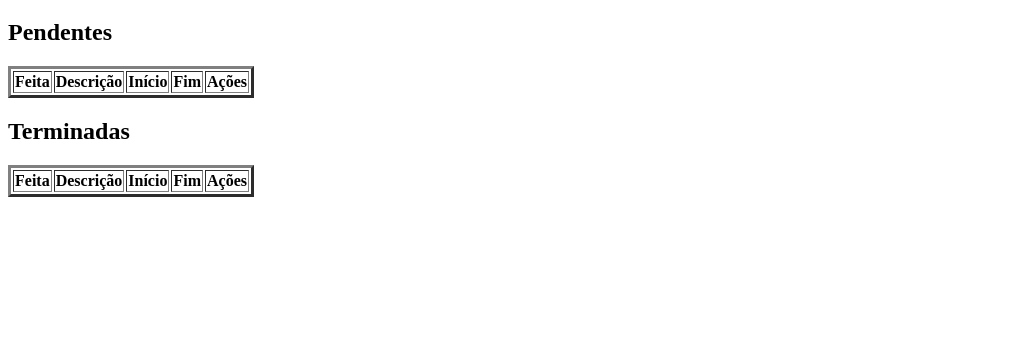
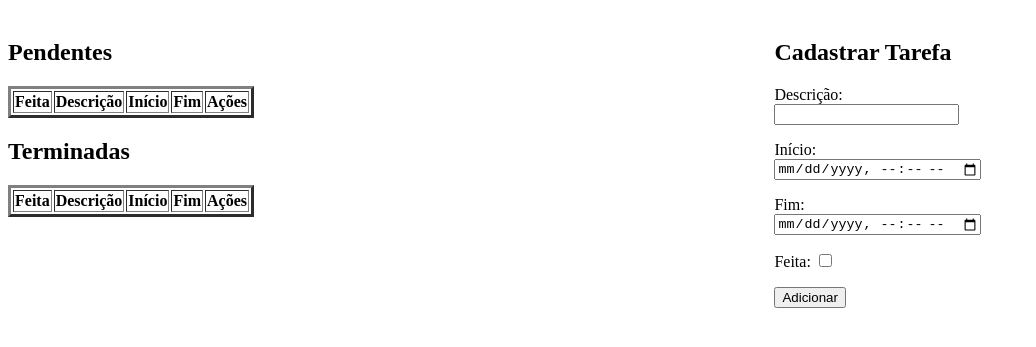
Before and after one commit to DanielL-Jr/ToDoList, a website: page public/html/tarefas.html in a window 1280 px wide. Shown: the part 61-408 px from the top of the page, without its empty margins (0-1036 px from the left). Drawn offline with Linux system fonts and the light colour scheme; no server answers.

Commit message:
Formulário de cadastro de tarefas adicionado

```diff
--- a/public/html/tarefas.html
+++ b/public/html/tarefas.html
@@ -3,9 +3,12 @@
   <head>
     <meta charset="UTF-8" />
     <title>Tarefas</title>
+    <link rel="stylesheet" href="../css/tarefas.css" />
   </head>
   <body>
     <h1>Tarefas</h1>
+    <div id="container">
+      <div id="tabelas">
         <h2>Pendentes</h2>
         <table border="3" id="tabelaTarefasPendentes">
           <tr>
@@ -26,6 +29,47 @@
             <th>Ações</th>
           </tr>
         </table>
+      </div>
+      <div id="divFormAdicionarTarefa">
+        <h2>Cadastrar Tarefa</h2>
+        <form>
+          <p>
+            Descrição: <br />
+            <input
+              type="text"
+              name="cadastroDescricao"
+              id="cadastroDescricao"
+            />
+          </p>
+          <p>
+            Início: <br />
+            <input
+              type="datetime-local"
+              name="cadastrarInicio"
+              id="cadastrarInicio"
+            />
+          </p>
+          <p>
+            Fim: <br />
+            <input
+              type="datetime-local"
+              name="cadastrarFim"
+              id="cadastrarFim"
+            />
+          </p>
+          <p>
+            Feita:
+            <input
+              type="checkbox"
+              name="cadastrarEstado"
+              id="cadastrarEstado"
+            />
+          </p>
+          <input type="submit" value="Adicionar" />
+        </form>
+      </div>
+    </div>
+
     <script src="../js/tarefas.js"></script>
   </body>
 </html>
```
Lines whose indentation alone changed are shown as unchanged.
